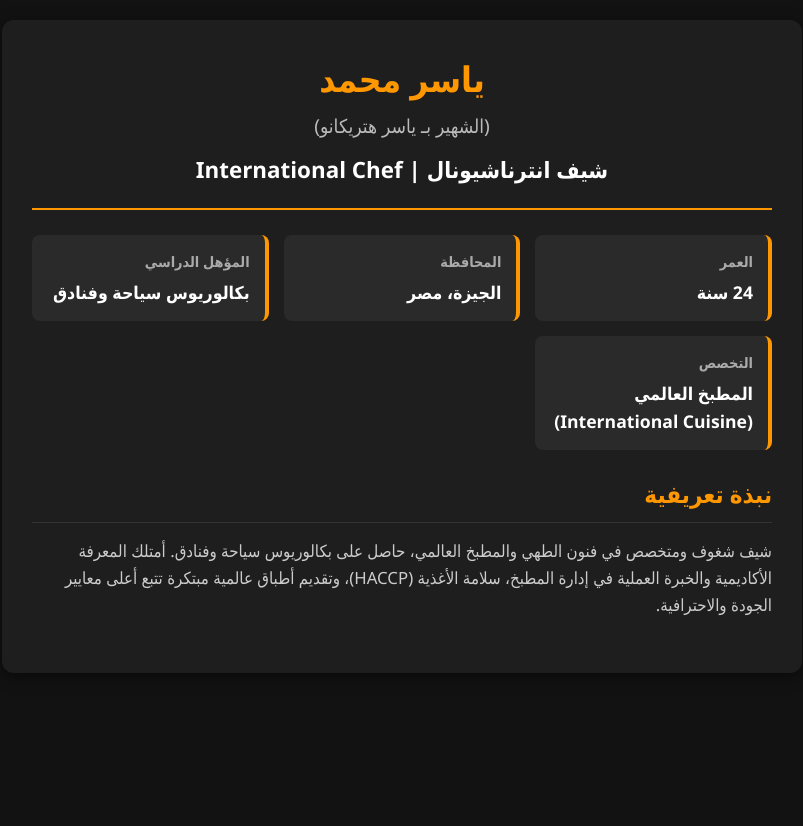
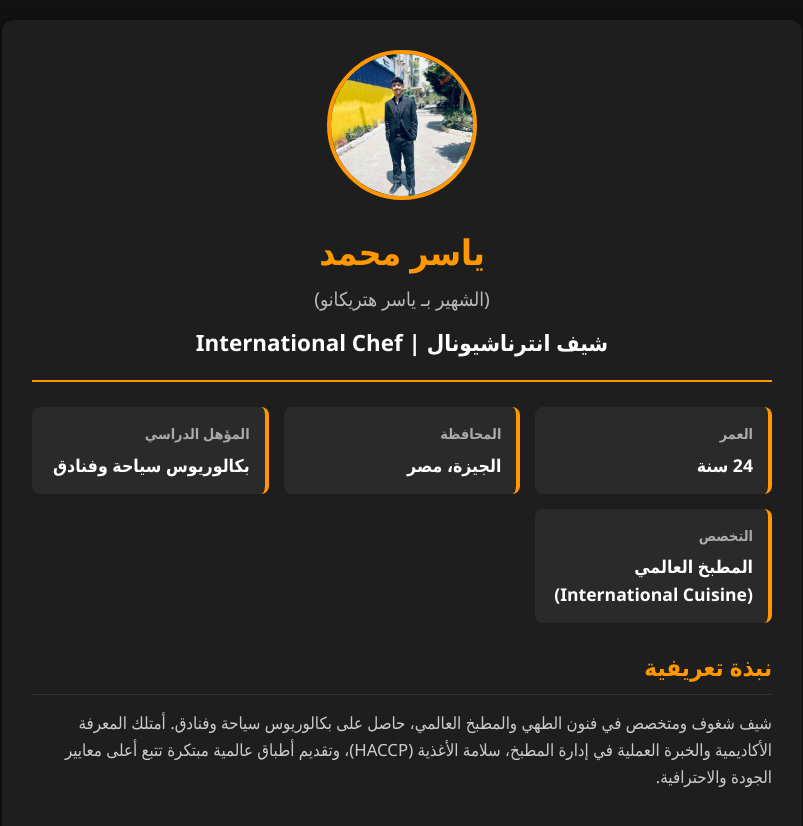
Before and after one commit to yasserhtrekano7-spec/yasser-mohamed, a plain HTML site: page index.html in a window 1280 px wide. Shown: the whole page, without its empty margins (238-1041 px from the left). Before the commit the page ends 800 px from the top, so only its background shows below. Drawn offline with Linux system fonts and the light colour scheme.

Commit message:
Update index.html

```diff
--- a/index.html
+++ b/index.html
@@ -30,6 +30,15 @@
             border-bottom: 2px solid #ff9800;
             padding-bottom: 20px;
             margin-bottom: 25px;
+        }
+        .profile-img {
+            width: 150px;
+            height: 150px;
+            border-radius: 50%;
+            border: 4px solid #ff9800;
+            object-fit: cover;
+            margin-bottom: 15px;
+            background-color: #333; /* لون احتياطي لو الصورة مش موجودة */
         }
         h1 {
             color: #ff9800;
@@ -87,6 +96,8 @@
 
     <div class="container">
         <header>
+            <!-- السطر ده هو اللي بيعرض الصورة. اسم الملف لازم يكون 'yasser-mohamed.jpg' ومرفوع في نفس المكان -->
+            <img src="yasser-mohamed.jpg" alt="ياسر محمد - شيف هتريكانو" class="profile-img">
             <h1>ياسر محمد</h1>
             <div class="nickname">(الشهير بـ ياسر هتريكانو)</div>
             <div class="title">شيف انترناشيونال | International Chef</div>
```
